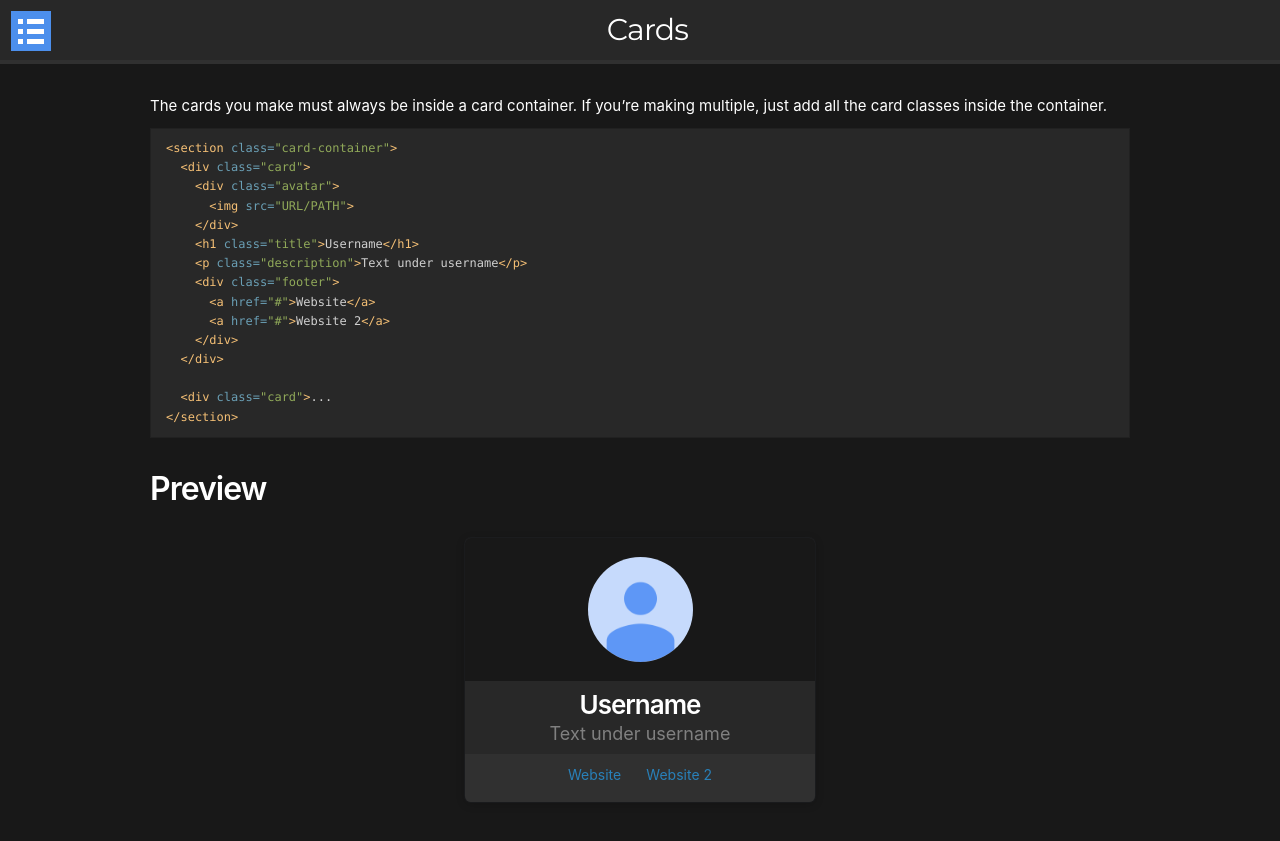
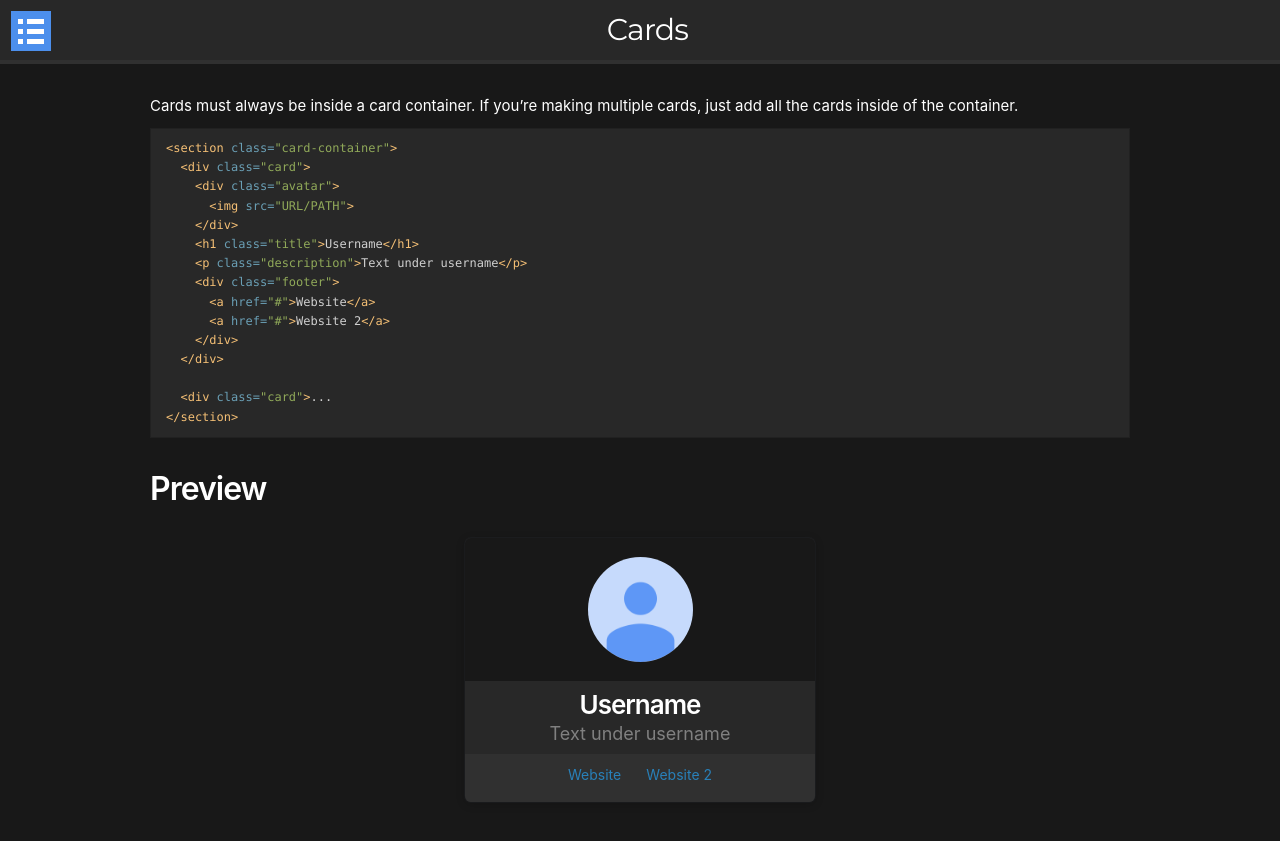
Before and after one commit to AlexFlipnote/Modesta, a Jekyll site: the page built from _pages/docs/cards.md, in a window 1280 px wide. Shown: the top 841 px of the page. Built offline with Jekyll 4.4.1, drawn with Linux system fonts in a browser that asks for light colours.

Commit message:
Update cards.md

````diff
--- a/_pages/docs/cards.md
+++ b/_pages/docs/cards.md
@@ -5,8 +5,8 @@ permalink: /docs/cards
 title: Cards
 description: Generate lovely card profiles
 ---
-The cards you make must always be inside a card container.
-If you're making multiple, just add all the card classes inside the container.
+Cards must always be inside a card container.
+If you're making multiple cards, just add all the cards inside of the container.
 ```html
 <section class="card-container">
   <div class="card">
````
